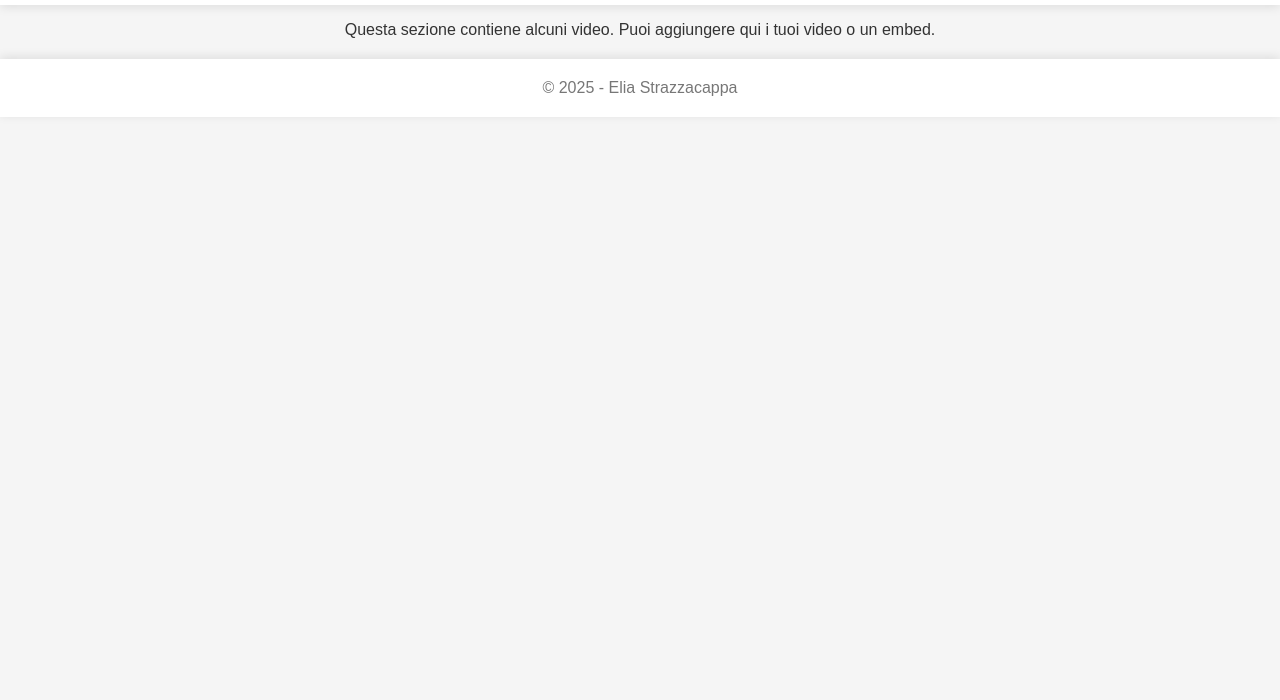
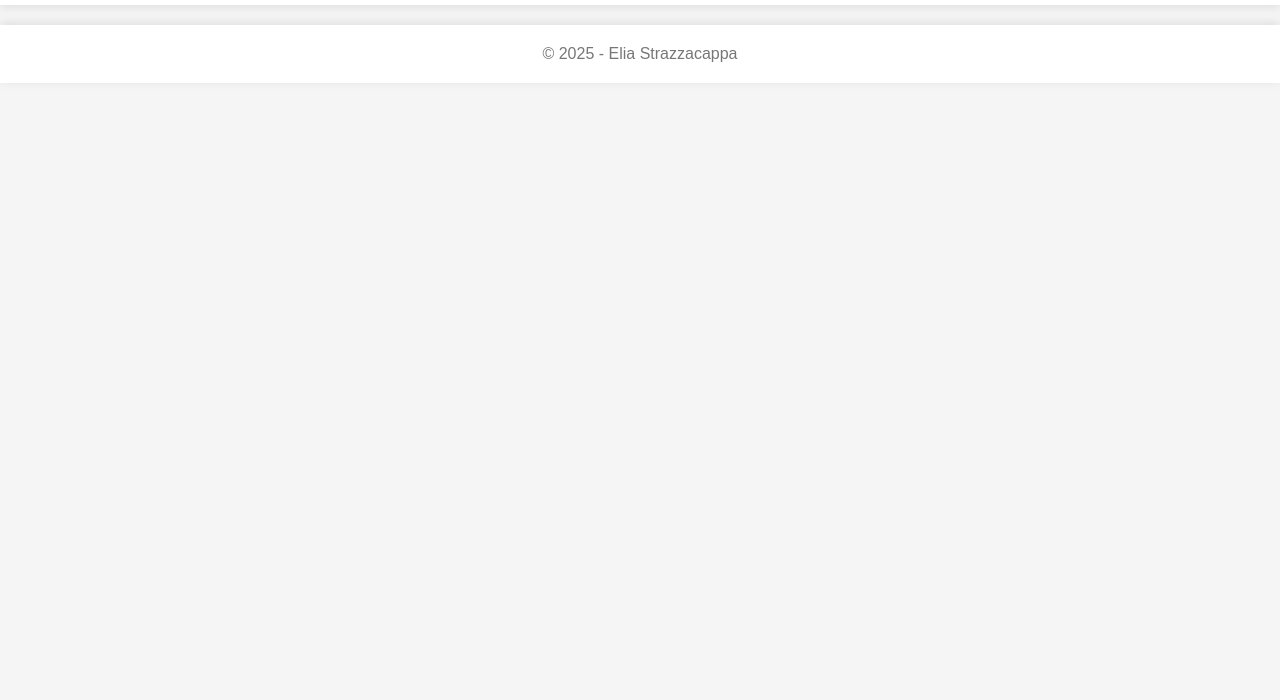
Before and after one commit to Marasmas/Marasma, a plain HTML site: page video.html in a window 1280 px wide. Shown: the part 100-800 px from the top of the page. Drawn offline with Linux system fonts and the light colour scheme.

Commit message:
Update video.html

```diff
--- a/video.html
+++ b/video.html
@@ -40,7 +40,7 @@
     <header>
         <h1>Video</h1>
     </header>
-    <p>Questa sezione contiene alcuni video. Puoi aggiungere qui i tuoi video o un embed.</p>
+    <p></p>
     <!-- Esempio di un video incorporato -->
 
 
```
